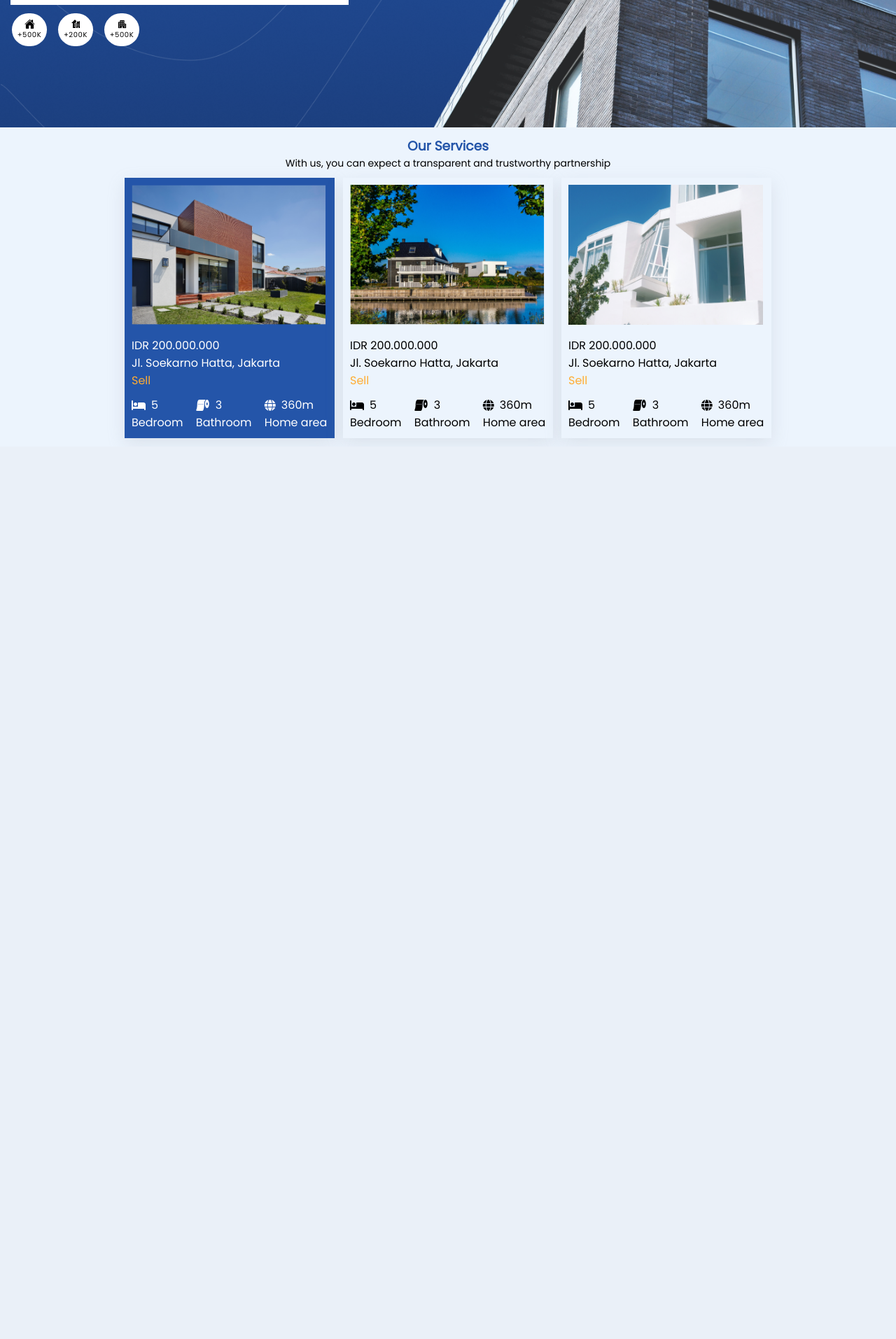
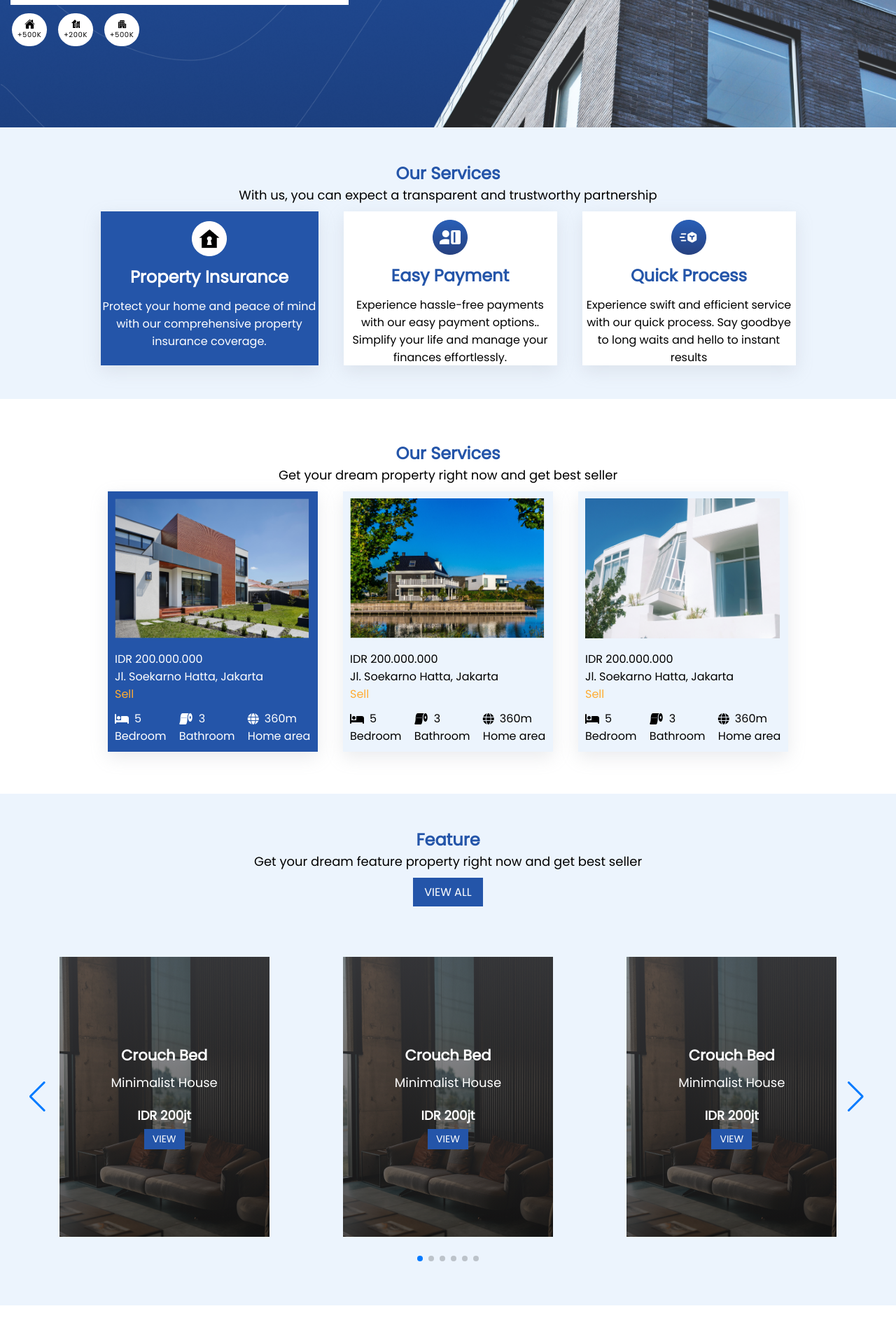
Before and after one commit to ratishjain12/real-estate-landingpage, a PHP site: page /index.html in a window 1280 px wide. Shown: the part 468-2381 px from the top of the page at 70% size. Before the commit the page ends 1094 px from the top, so only its background shows below. Run offline with PHP 8.4, Linux system fonts and the light colour scheme; some libraries are stand-ins or nearby versions.

Commit message:
slide component done

```diff
--- a/index.html
+++ b/index.html
@@ -4,7 +4,9 @@
     <meta charset="UTF-8" />
     <meta name="viewport" content="width=device-width, initial-scale=1.0" />
     <title>Landing Page</title>
+     <link rel="stylesheet" href="https://cdn.jsdelivr.net/npm/swiper@10/swiper-bundle.min.css" />
     <link rel="stylesheet" href="style.css" />
+
   </head>
   <body>
     <nav>
@@ -90,10 +92,42 @@
         </div>
       </div>
     </div>
-    <section class="services">
+     <section class="services " style="padding: 3em 0em; margin-bottom: 3em;">
       <h3 class="text-header">Our Services</h3>
       <p class="summary-text">
         With us, you can expect a transparent and trustworthy partnership
+      </p>
+      <div class="cards">
+         <div class="card primary-card" style="width: 311px;display: flex; flex-direction: column; align-items: center; padding: 14px; height: 220px;">
+            <img src="assets/home.png"/>
+            <div class="content-cards" style="margin-top: 4px;padding: 8px;">
+            <h4 style="font-size: 24px;">Property Insurance</h4>
+            <p style="width:305px; margin-top: 12px;flex: end;">Protect your home and peace of mind with our comprehensive property insurance coverage.</p>
+            </div>
+         </div>
+
+        <div class="card secondary-card" style="width: 305px;display: flex; flex-direction: column; align-items: center; padding: 12px; background-color: white;height: 220px;">
+           <img src="assets/payment.png"/>
+            <div class="content-cards" style="margin-top: 12px; color: black;">
+            <h4 class="text-header">Easy Payment</h4>
+            <p style="width:305px; margin-top: 12px;flex:end">Experience hassle-free payments with our easy payment options.. Simplify your life and manage your finances effortlessly.</p>
+            </div>
+        </div>
+           <div class="card secondary-card" style="width: 305px;display: flex; flex-direction: column; align-items: center; padding: 12px; background-color: white;height: 220px;">
+           <img src="assets/quickaccess.png"/>
+            <div class="content-cards" style="margin-top: 12px; color: black;">
+            <h4 class="text-header">Quick Process</h4>
+            <p style="width:305px; margin-top: 12px;flex:end;">Experience swift and efficient service with our quick process. Say goodbye to long waits and hello to instant results</p>
+            </div>
+        </div>
+      </div>
+       </div>
+    </section>
+
+    <section class="services" style="background-color: white; margin-bottom: 3em;">
+      <h3 class="text-header">Our Services</h3>
+      <p class="summary-text">
+        Get your dream property right now and get best seller
       </p>
       <div class="cards">
         <div class="card primary-card">
@@ -191,7 +225,87 @@
         </div>
       </div>
     </section>
-    <script
+<section class="services " style="padding: 3em 0em; margin-bottom: 3em;">
+      <h3 class="text-header">Feature</h3>
+      <p class="summary-text">
+        Get your dream feature property right now and get best seller
+      </p>
+      <div class="buttons" style="text-align: center; margin-top: 18px;">
+  <a href="#" class="primary" style="text-decoration: none; padding: 9px 16px;">VIEW ALL</a>
+      </div>
+  <div class="swiper mySwiper">
+    <div class="swiper-wrapper">
+      <div class="swiper-slide">
+         <div class="container">
+            <div class="content-cards">
+              <h3>Crouch Bed</h3>
+              <p style="margin-top: 10px; margin-bottom: 20px;">Minimalist House</p>
+              <h4>IDR 200jt</h4>
+              <a href="#" class="primary" style="text-decoration: none; padding: 4px 12px; font-size: 14px; margin-top: 6px;">VIEW </a>
+            </div>
+         </div>
+      </div>
+      <div class="swiper-slide">
+      <div class="container">
+            <div class="content-cards">
+              <h3>Crouch Bed</h3>
+              <p style="margin-top: 10px; margin-bottom: 20px;">Minimalist House</p>
+              <h4>IDR 200jt</h4>
+              <a href="#" class="primary" style="text-decoration: none; padding: 4px 12px; font-size: 14px; margin-top: 6px;">VIEW </a>
+            </div>
+         </div>
+      </div>
+      <div class="swiper-slide">
+     <div class="container">
+            <div class="content-cards">
+              <h3>Crouch Bed</h3>
+              <p style="margin-top: 10px; margin-bottom: 20px;">Minimalist House</p>
+              <h4>IDR 200jt</h4>
+              <a href="#" class="primary" style="text-decoration: none; padding: 4px 12px; font-size: 14px; margin-top: 6px;">VIEW </a>
+            </div>
+         </div>
+      </div>
+      <div class="swiper-slide">
+       <div class="container">
+            <div class="content-cards">
+              <h3>Crouch Bed</h3>
+              <p style="margin-top: 10px; margin-bottom: 20px;">Minimalist House</p>
+              <h4>IDR 200jt</h4>
+              <a href="#" class="primary" style="text-decoration: none; padding: 4px 12px; font-size: 14px; margin-top: 6px;">VIEW </a>
+            </div>
+         </div>
+      </div>
+      <div class="swiper-slide">
+      <div class="container">
+            <div class="content-cards">
+              <h3>Crouch Bed</h3>
+              <p style="margin-top: 10px; margin-bottom: 20px;">Minimalist House</p>
+              <h4>IDR 200jt</h4>
+              <a href="#" class="primary" style="text-decoration: none; padding: 4px 12px; font-size: 14px; margin-top: 6px;">VIEW </a>
+            </div>
+         </div>
+      </div>
+      <div class="swiper-slide">
+        <div class="container">
+            <div class="content-cards">
+              <h3>Crouch Bed</h3>
+              <p style="margin-top: 10px; margin-bottom: 20px;">Minimalist House</p>
+              <h4>IDR 200jt</h4>
+              <a href="#" class="primary" style="text-decoration: none; padding: 4px 12px; font-size: 14px; margin-top: 6px;">VIEW </a>
+            </div>
+         </div>
+      </div>
+    </div>
+    <div class="swiper-button-next"></div>
+    <div class="swiper-button-prev"></div>
+    <div class="swiper-pagination"></div>
+  </div>
+
+    </section>
+
+<script src="https://cdn.jsdelivr.net/npm/swiper@10/swiper-bundle.min.js"></script>
+
+       <script
       src="https://kit.fontawesome.com/ae4b03396b.js"
       crossorigin="anonymous"
     ></script>
--- a/style.css
+++ b/style.css
@@ -139,7 +139,7 @@ nav {
   flex-direction: column;
   justify-content: center;
   align-items: center;
-  gap: 12px;
+  gap: 36px;
 }
 .card {
   width: 300px;
@@ -153,12 +153,13 @@ nav {
 .text-header {
   color: var(--primary-color);
   text-align: center;
+  font-size: 24px;
 }
 .summary-text {
   color: #000;
   text-align: center;
   font-family: Poppins;
-  font-size: 14px;
+  font-size: 18px;
   font-style: normal;
   font-weight: 400;
   line-height: normal;
@@ -181,6 +182,65 @@ nav {
   display: flex;
   align-items: center;
   color: black;
+}
+.content-cards {
+  color: white;
+  display: flex;
+  flex-direction: column;
+  align-items: center;
+  justify-content: center;
+  text-align: center;
+}
+.primary {
+  background-color: var(--primary-color);
+  color: white !important;
+  padding: 2px 8px;
+}
+
+.swiper {
+  width: 95%;
+  height: 500px;
+  margin-top: 30px;
+}
+
+.swiper-slide {
+  text-align: center;
+  font-size: 18px;
+  background: var(--bg-color);
+  display: flex;
+  justify-content: center;
+  align-items: center;
+}
+.swiper-button-next,
+.swiper-button-prev {
+  display: none !important;
+}
+/* .swiper-slide img {
+  display: block;
+  width: 100%;
+  height: 100%;
+  object-fit: cover;
+} */
+
+.container {
+  height: 400px;
+  width: 300px;
+
+  background-image: linear-gradient(
+      to bottom,
+      rgba(92, 93, 101, 0.52),
+      rgba(22, 21, 22, 0.73)
+    ),
+    url("assets/aranprime.png");
+  display: flex;
+  justify-content: center;
+  align-items: center;
+}
+@media (min-width: 426px) {
+  .swiper-button-next,
+  .swiper-button-prev {
+    display: block !important;
+  }
 }
 
 @media (min-width: 768px) {
```
Also changed, not shown: script.js (+33 -0 lines), assets/aranprime.png (added), assets/mdi_bathroom-tissue.svg (deleted), assets/mdi_bed.svg (deleted), assets/mdi_wide-area-network.svg (deleted).
